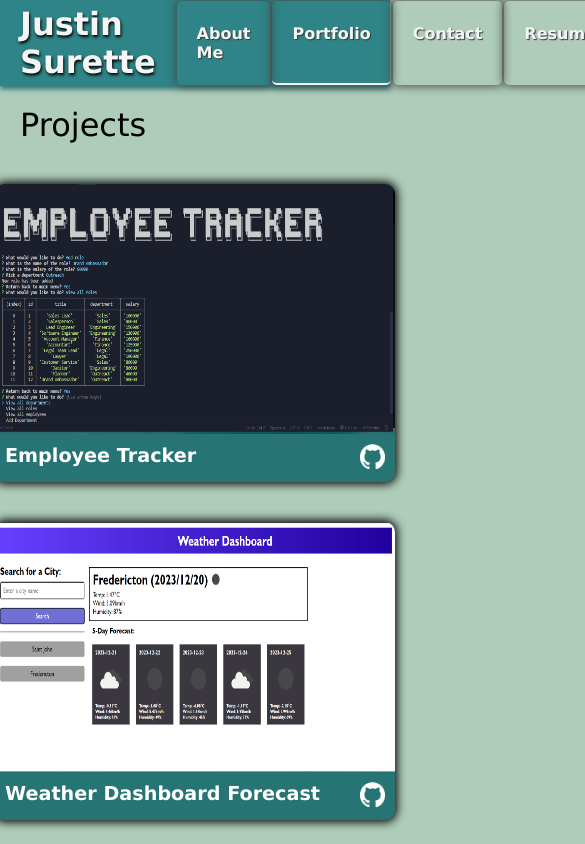
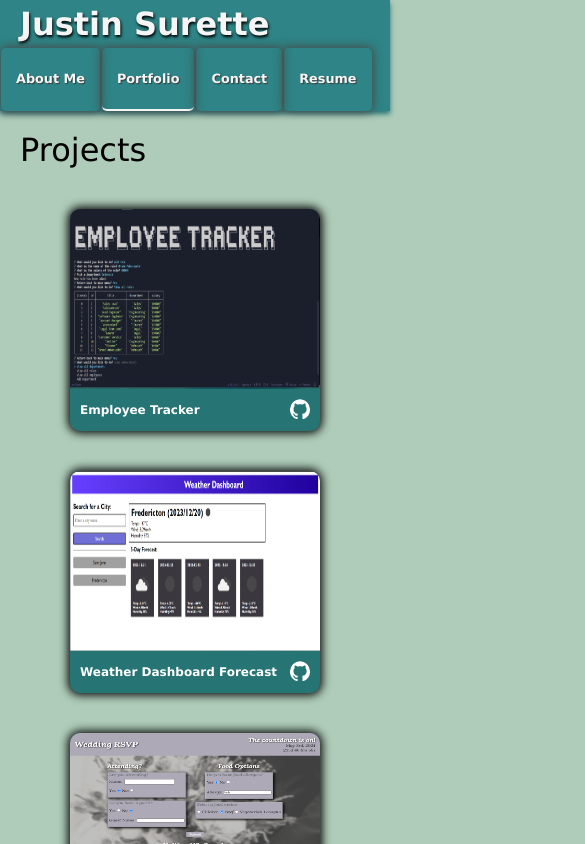
Before and after one commit to XenodiusAlpha/personal_Portfolio, a React (Vite) app: page /portfolio in a window 390 px wide. Shown: the top 844 px of the page, 585 px wide, since content can reach past the window. Built offline with nearby package versions, Linux system fonts and the light colour scheme.

Commit message:
added media queries for mobile optimization

```diff
--- a/src/components/Header.css
+++ b/src/components/Header.css
@@ -3,6 +3,7 @@ header {
     position: sticky;
     top: 0;
     display: flex;
+    flex-wrap: wrap;
     justify-content: space-between;
     align-items: center;
     box-shadow: 0 3px 5px #277475;
--- a/src/components/Navigation.css
+++ b/src/components/Navigation.css
@@ -29,3 +29,13 @@ ul {
 .active {
     border-bottom: 2px solid whitesmoke;
 }
+
+@media screen and (max-width: 460px)  {
+    .navList li {
+        padding: 23px 15px;
+    }
+
+    .navList a {
+        font-size: .8rem;
+    }
+}
--- a/src/components/Project.css
+++ b/src/components/Project.css
@@ -16,6 +16,7 @@
 .projectLinks {
     display: flex;
     justify-content: space-between;
+    align-items: center;
     margin: 10px;
 }
 
@@ -29,3 +30,19 @@
     width: 25px;
     height: 25px;
 }
+
+@media screen and (max-width: 460px)  {
+    .projectCard {
+        width: 250px;
+    }
+    .projectCard img {
+        height: 180px;
+    }
+    .projectLinks a {
+        font-size: .5rem;
+    }
+    .projectCard a img {
+        width: 20px;
+        height: 20px;
+    }
+}
--- a/src/pages/AboutMe.css
+++ b/src/pages/AboutMe.css
@@ -27,3 +27,10 @@
     box-shadow: 1px 2px 5px .5px black;
     border-radius: 10px;
 }
+
+@media screen and (max-width: 460px)  {
+    .aboutSection p {
+        width: auto;
+        text-align: center;
+    }
+}
--- a/src/pages/Contact.css
+++ b/src/pages/Contact.css
@@ -47,3 +47,10 @@
     background-color: #359698;
     cursor: pointer;
 }
+
+@media screen and (max-width: 460px)  {
+    .contactForm form {
+        width: 100%;
+        margin: auto;
+    }
+}
```
Also changed, not shown: src/App.css (line endings or trailing spaces).
